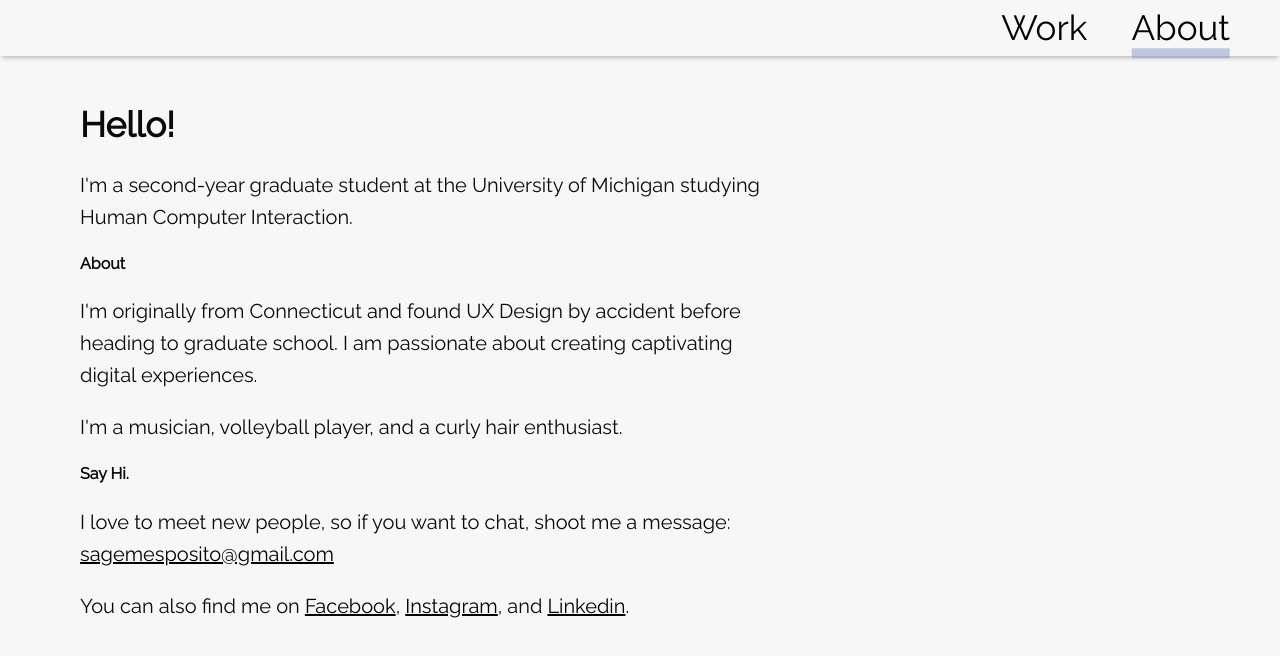
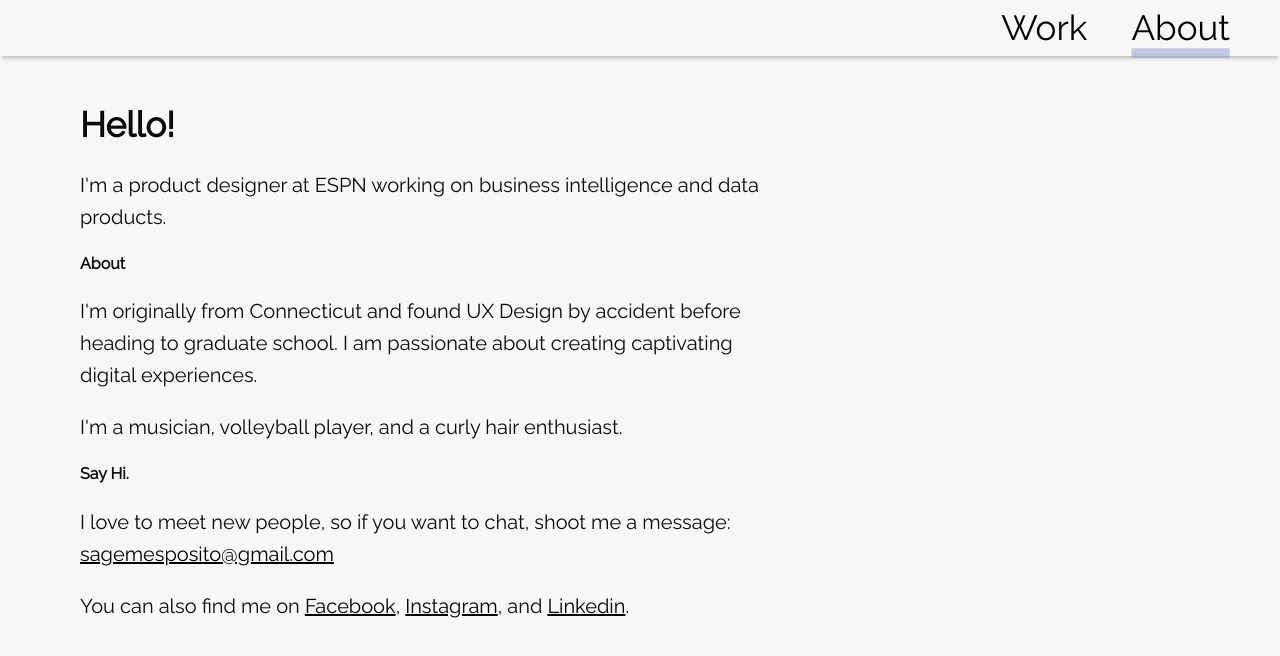
Before and after one commit to sageesposito/sageesposito.github.io, a plain HTML site: page pages/about.html in a window 1280 px wide. Drawn offline with Linux system fonts and the light colour scheme.

Commit message:
Update about.html

```diff
--- a/pages/about.html
+++ b/pages/about.html
@@ -33,7 +33,7 @@
 		</h1>
 
 		<p class="about-content">
-			I'm a second-year graduate student at the University of Michigan studying Human Computer Interaction.
+			I'm a product designer at ESPN working on business intelligence and data products.
 		</p>
 
 		<h2 class="about-subtitle">
```
